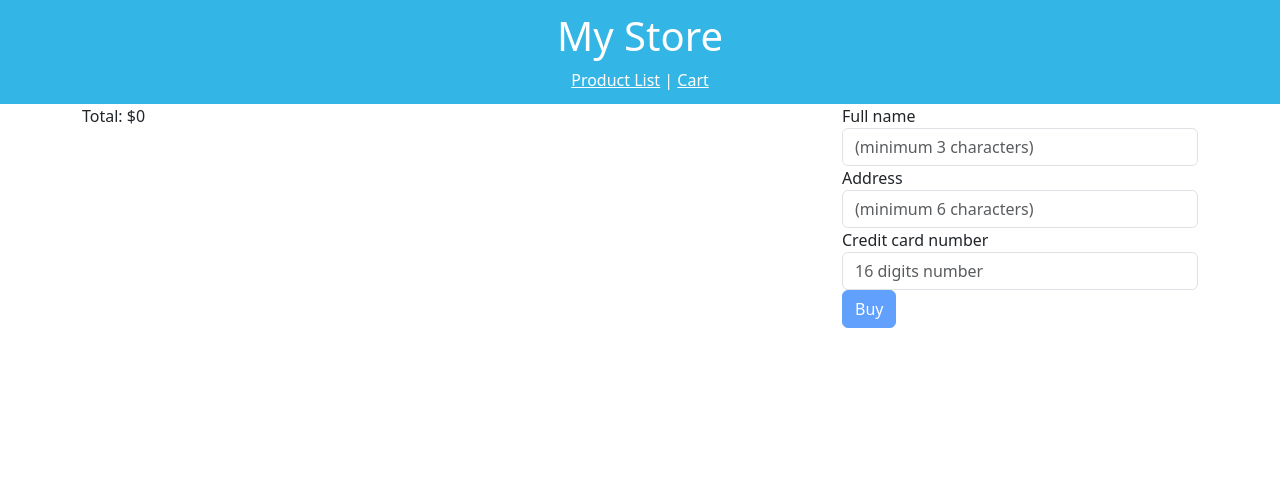
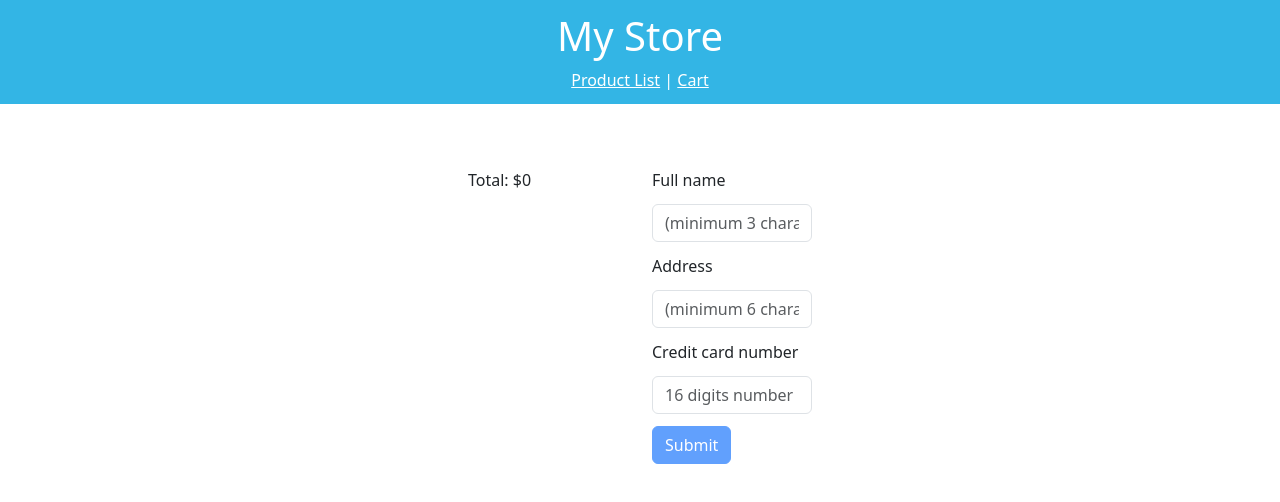
Before and after one commit to masanag/StoreFront, an Angular app: page /cart in a window 1280 px wide. Shown: the top 502 px of the page. Built offline with nearby package versions, Linux system fonts and the light colour scheme.

Commit message:
Refactor: modify cart layout

```diff
--- a/src/app/cart/cart.component.css
+++ b/src/app/cart/cart.component.css
@@ -1,21 +1,45 @@
-.product-image {
-  list-style-type: none;
-  width: 290px;
-  padding: 20px;
-  margin: 6px 6px;
-  border: 1px solid #33B5E5;
+img {
+  width: 100px;
+  border-radius: 10px;
 }
 
-.product-container {
-  margin-top: 64px;
-  display: flex;
-  flex-wrap: wrap;
-  flex-direction: column;
-  align-items: center;
-  justify-content: flex-start;
+.form-margin {
+  margin-bottom: 12px;
 }
 
-.select-input {
-  width: 108px;
-  margin-bottom: 8px;
+.cart-item {
+  /* display: flex; */
+  flex-direction: row;
+  margin-bottom: 20px;
 }
+
+.cart-item-details {
+  display: flex;
+  justify-content: center;
+  flex-direction: column;
+  align-items: left;
+  margin-left: 80px;
+}
+
+.number-input {
+  width: 80px;
+  text-align: center;
+}
+
+.cart-container {
+  display: flex;
+  flex-direction: row;
+  justify-content: center;
+  margin-top: 64px;
+}
+
+.cart-container .row {
+  margin-left: 0;
+  margin-right: 0;
+}
+
+.empty-cart-message {
+  display: flex;
+  justify-content: center;
+  margin-top: 64px;
+}
--- a/src/app/cart/cart.component.html
+++ b/src/app/cart/cart.component.html
@@ -1,53 +1,57 @@
-<!-- TODO: arrange layout -->
-<div class="container">
+<div class="cart-container">
   <div class="row">
-    <div class="col-md-8">
-      <div *ngFor="let item of cartItems" class="product-container">
+    <div class="col-md-6 cart-panel">
+      <div
+        *ngFor="let item of cartItems"
+        class="product-container cart-item row"
+      >
         <!-- TODO create cart item component -->
         <!-- TODO: add Amount select -->
-        <div>
-          <p>{{ item.product.name }}</p>
-          <p>{{ item.product.price }}</p>
-          <p>{{ item.quantity }}</p>
+        <div class="col-md-3">
           <img
             [src]="item.product.url"
             alt="{{ item.product.name }}"
             class="product-image"
           />
         </div>
+        <div class="col-md-3 cart-item-details">
+          <p>{{ item.product.name }}</p>
+          <p>{{ item.product.price }}</p>
+          <p>{{ item.quantity }}</p>
+        </div>
       </div>
       <div>Total: ${{ totalPrice() }}</div>
     </div>
-    <div class="col-md-4">
+    <div class="col-md-6 cart-panel">
       <form #form="ngForm" class="form-group" (ngSubmit)="submitOrder()">
-        <label for="fullName">Full name</label>
+        <label for="fullName" class="form-margin">Full name</label>
         <input
           id="fullName"
           type="text"
-          class="form-control"
+          class="form-control form-margin"
           placeholder="(minimum 3 characters)"
           name="fullName"
           required
           minlength="3"
           [(ngModel)]="fullName"
         />
-        <label for="address">Address</label>
+        <label for="address" class="form-margin">Address</label>
         <input
           id="address"
           type="text"
-          class="form-control"
+          class="form-control form-margin"
           placeholder="(minimum 6 characters)"
           name="address"
           required
           minlength="6"
           [(ngModel)]="address"
         />
-        <label for="cardNumber">Credit card number</label>
+        <label for="cardNumber" class="form-margin">Credit card number</label>
         <!-- TODO: pattern validation 16digits -->
         <input
           id="cardNumber"
           type="text"
-          class="form-control"
+          class="form-control form-margin"
           placeholder="16 digits number"
           name="cardNumber"
           required
@@ -57,8 +61,8 @@
         <!-- TODO: no product validation -->
         <input
           type="submit"
-          class="btn btn-primary"
-          value="Buy"
+          class="btn btn-primary form-margin"
+          value="Submit"
           [disabled]="form.invalid"
         />
       </form>
--- a/src/app/product-item-detail/product-item-detail.component.html
+++ b/src/app/product-item-detail/product-item-detail.component.html
@@ -1,4 +1,3 @@
-<!-- TODO: add item display component -->
 <div *ngIf="product; else notFound" class="detail-container">
   <div class="detail-item">
     <div class="row">
```
